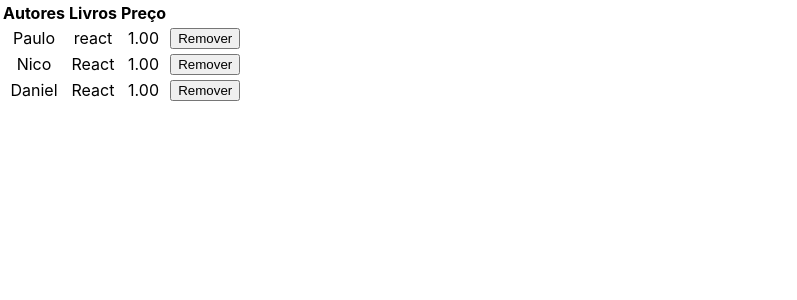
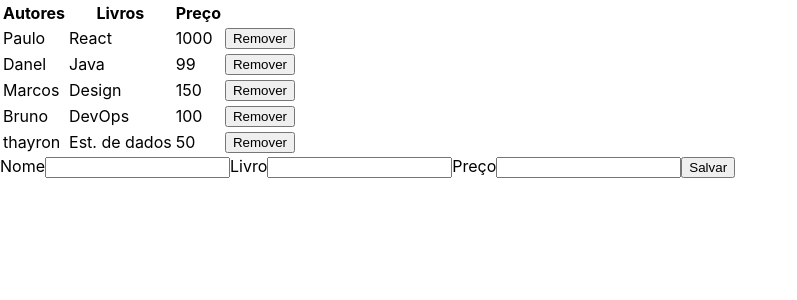
Before and after one commit to thayronFeitosa/aprendendo-React, a React (Create React App) app: page / in a window 1280 px wide. Shown: the top 300 px of the page, without its empty margins (0-797 px from the left). Built offline with nearby package versions, Linux system fonts and the light colour scheme.

Commit message:
Foi implementado a opção de remover e adicionar o usuario usando fragment pra usar mais de um componente na div

```diff
--- a/src/App.js
+++ b/src/App.js
@@ -1,13 +1,64 @@
-import React from 'react';
+import React, { Component, Fragment } from 'react';
 import './App.css';
 import Tabela from './tabelas';
 
-function App() {
-  return (
-    <div className="App">
-      <Tabela />
-    </div>
-  );
+import Form from './Formulario';
+
+class App extends Component {
+
+  state = {
+
+    autores: [
+      {
+        nome: 'Paulo',
+        livro: 'React',
+        preco: '1000'
+      },
+      {
+        nome: 'Danel',
+        livro: 'Java',
+        preco: '99'
+      },
+      {
+        nome: 'Marcos',
+        livro: 'Design',
+        preco: '150'
+      },
+      {
+        nome: 'Bruno',
+        livro: 'DevOps',
+        preco: '100'
+      }, {
+        nome: 'thayron',
+        livro: 'Est. de dados',
+        preco: '50'
+      }
+    ],
+  };
+
+  removeAutor = index => {
+    const { autores } = this.state;
+    this.setState(
+      {
+        autores: autores.filter((autor, posAtual) => {
+          return posAtual !== index;
+        }),
+      }
+    )
+  }
+
+  escutadorDeSubmite = autor =>{
+    this.setState({autores:[...this.state.autores, autor]})
+  }
+
+  render() {
+    return (
+      <Fragment>
+        <Tabela autores={this.state.autores} removeAutor={this.removeAutor} />
+        <Form escutadorDeSubmite={this.escutadorDeSubmite}/>
+      </Fragment>
+    );
+  }
 }
 
 export default App;
--- /dev/null
+++ b/src/Formulario.js
@@ -0,0 +1,74 @@
+import React, { Component } from 'react';
+
+class Formulario extends Component {
+    constructor(props) {
+        super(props);
+
+        this.stateInicial = {
+            nome: '',
+            livro: '',
+            preco: ''
+        }
+        this.state = this.stateInicial;
+
+    }
+
+    escutadorDeInput = event => {
+        const { name, value } = event.target;
+
+        this.setState({
+            [name]: value
+        });
+    }
+    submitFormulario = () => {
+        this.props.escutadorDeSubmite(this.state);
+        this.setState(this.stateInicial);
+
+    }
+
+    render() {
+        const { nome, livro, preco } = this.state;
+        return (
+            <form>
+
+                <label htmlFor="nome">Nome</label>
+                <input
+                    id="nome"
+                    type="text"
+                    name="nome"
+                    value={nome}
+                    onChange = {this.escutadorDeInput}
+                />
+
+                <label htmlFor="livro">Livro</label>
+                <input
+                    id="livro"
+                    type="text"
+                    name="livro"
+                    value={livro}
+                    onChange = {this.escutadorDeInput}
+
+                />
+
+
+                <label htmlFor="preco">Preço</label>
+                <input
+                    id="preco"
+                    type="text"
+                    name="preco"
+                    value={preco}
+                    onChange = {this.escutadorDeInput}
+
+                />
+
+
+                <button onClick={this.submitFormulario} type="button">Salvar
+            </button>
+            </form>
+        )
+
+    }
+
+}
+
+export default Formulario;
--- a/src/tabelas.js
+++ b/src/tabelas.js
@@ -12,40 +12,35 @@ const TableHead = () => {
     );
 }
 
-const TableBody = function () {
-    return (
+const TableBody = props => {
 
-        <tbody>
-            <tr>
-                <td>Paulo</td>
-                <td>react</td>
-                <td>1.00</td>
-                <td><button>Remover</button> </td>
+    const linhas = props.autores.map((linha, index) => {
+        return (
+            <tr key={index}>
+                <td>{linha.nome}</td>
+                <td>{linha.livro}</td>
+                <td>{linha.preco}</td>
+                <td><button onClick={()=> {props.removeAutor(index)}}>Remover</button></td>
             </tr>
-            <tr>
-                <td>Nico</td>
-                <td>React</td>
-                <td>1.00</td>
-                <td><button>Remover</button></td>
-            </tr>
-            <tr>
-                <td>Daniel</td>
-                <td>React</td>
-                <td>1.00</td>
-                <td><button>Remover</button> </td>
-            </tr>
-        </tbody>
-    );
+        );
+    })
+return(
+    <tbody>
+        {linhas}
+    </tbody>
+)
+
 }
 
 class Tabela extends Component {
 
     render() {
+        const { autores, removeAutor } = this.props;
         return (
             <table>
 
                 <TableHead />
-                <TableBody />
+                <TableBody autores={ autores } removeAutor = { removeAutor } />
 
             </table>
         )
```
